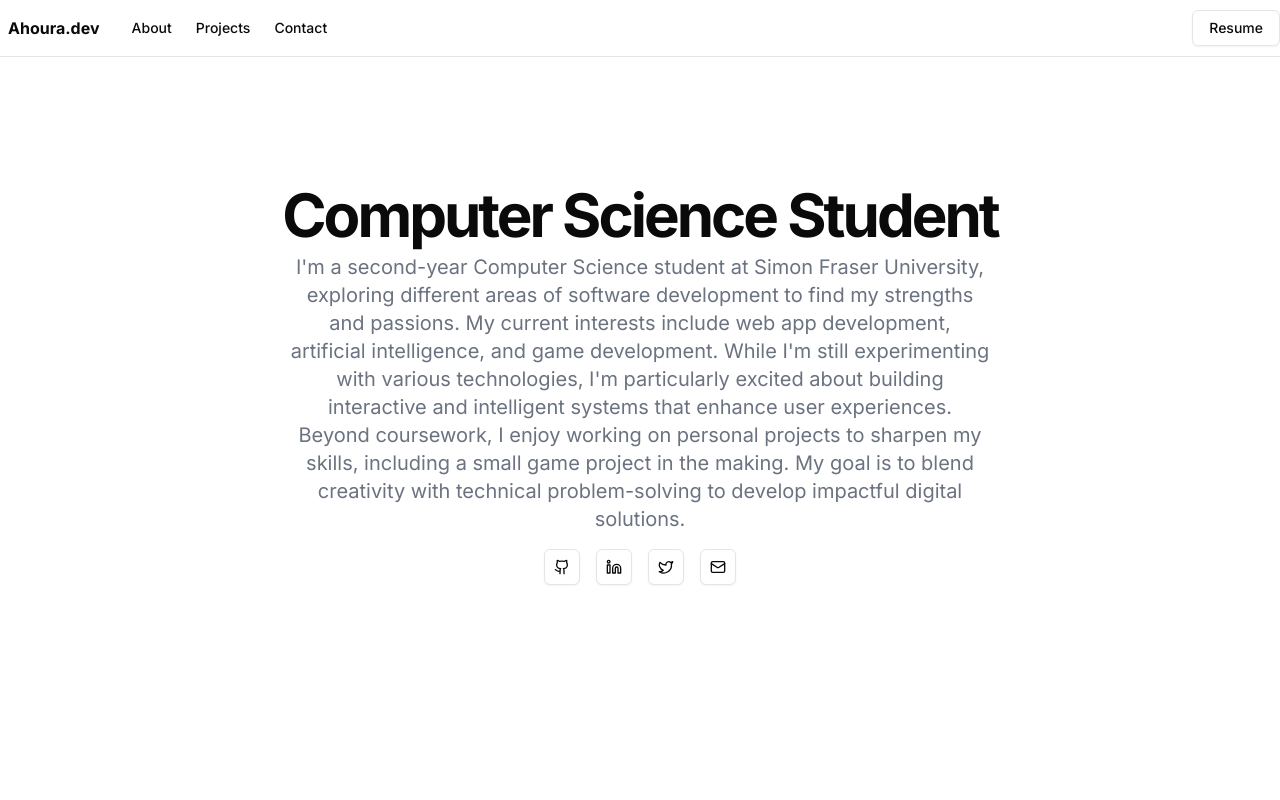
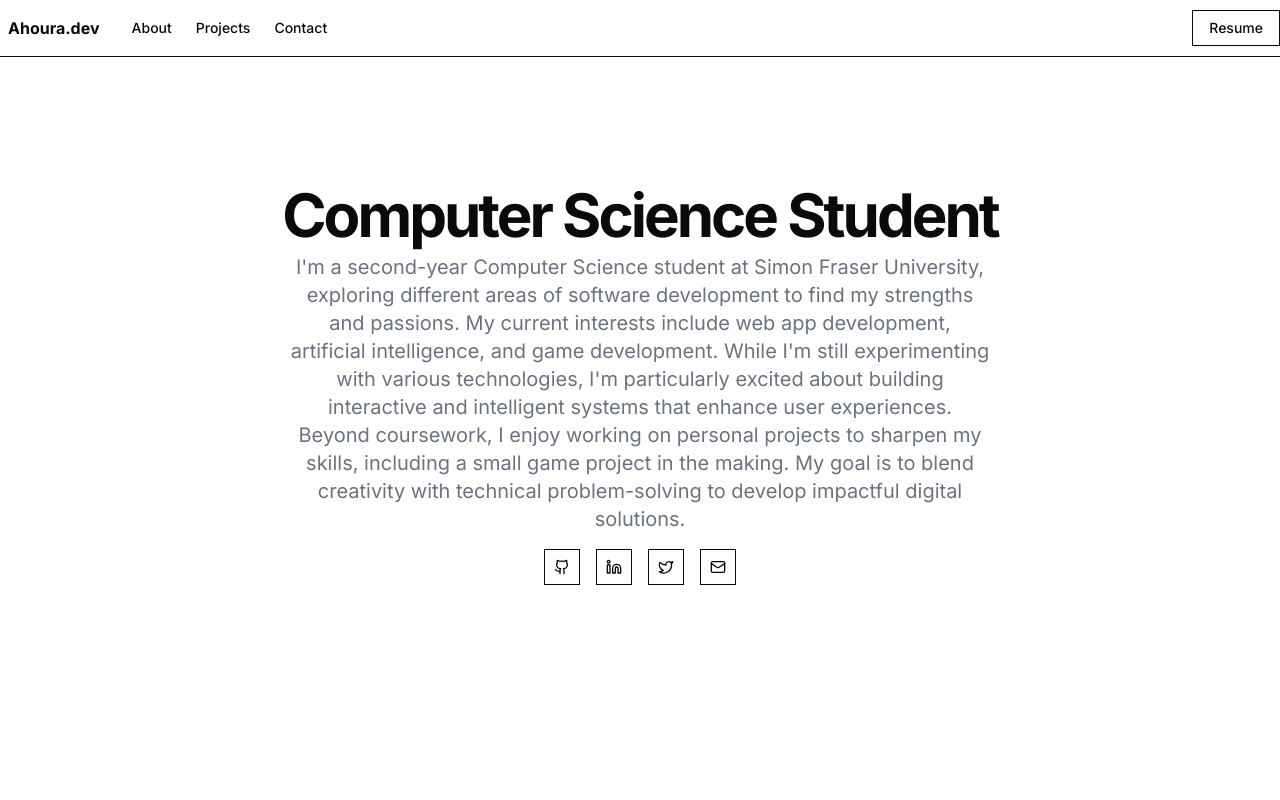
Before and after one commit to how-to-speall/how-to-speall.github.io, a Next.js app: page / in a window 1280 px wide. Shown: the top 800 px of the page. Built offline with nearby package versions, Linux system fonts and the light colour scheme.

Commit message:
changed globals.css trying to fix centering of sections

```diff
--- a/app/globals.css
+++ b/app/globals.css
@@ -19,20 +19,12 @@
     --secondary: 0 0% 96.1%;
     --secondary-foreground: 0 0% 9%;
     --muted: 0 0% 96.1%;
-    --muted-foreground: 0 0% 45.1%;
-    --accent: 0 0% 96.1%;
-    --accent-foreground: 0 0% 9%;
-    --destructive: 0 84.2% 60.2%;
-    --destructive-foreground: 0 0% 98%;
-    --border: 0 0% 89.8%;
-    --input: 0 0% 89.8%;
-    --ring: 0 0% 3.9%;
-    --chart-1: 12 76% 61%;
-    --chart-2: 173 58% 39%;
-    --chart-3: 197 37% 24%;
-    --chart-4: 43 74% 66%;
-    --chart-5: 27 87% 67%;
-    --radius: 0.5rem;
+
+
+
+
+
+
   }
   .dark {
     --background: 0 0% 3.9%;
```
